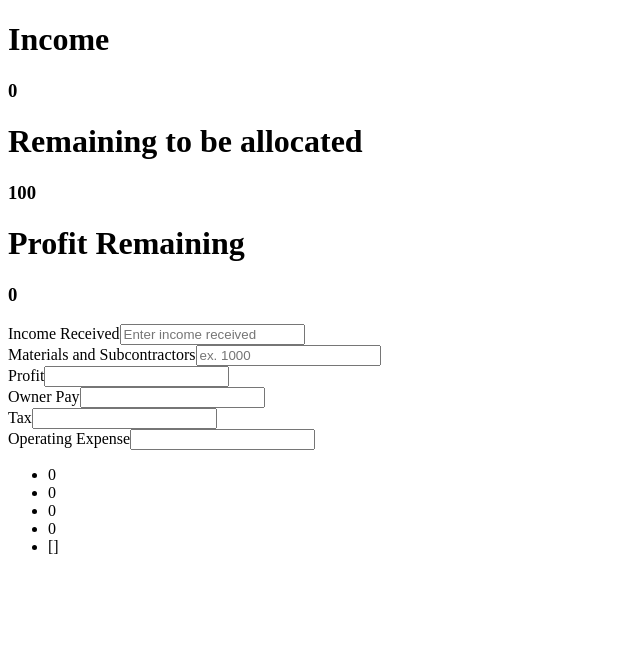
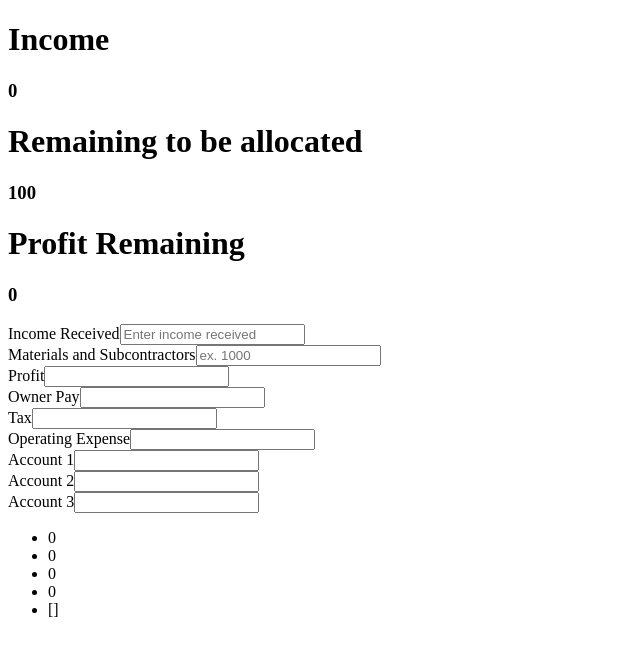
Before and after one commit to lionhat-collective/special-palm-tree, a React (Vite) app: page / in a window 1280 px wide. Shown: the top 656 px of the page, without its empty margins (0-640 px from the left). Built offline with nearby package versions, Linux system fonts and the light colour scheme.

Commit message:
feat: added accounts

```diff
--- a/index.html
+++ b/index.html
@@ -25,6 +25,11 @@
       <div id="owner-pay"></div>
       <div id="tax"></div>
       <div id="operating-expense"></div>
+      <div>
+        <div id="account-1"></div>
+        <div id="account-2"></div>
+        <div id="account-3"></div>
+      </div>
       <div>
         <ul>
           <li id='intoProfit'></li>
@@ -59,6 +64,17 @@
           operatingExpensePercentage: ['operating-expense', {
             label: 'Operating Expense'
           }],
+          accounts: [
+            ['account-1', {
+              label: 'Account 1'
+            }],
+            ['account-2', {
+              label: 'Account 2'
+            }],
+            ['account-3', {
+              label: 'Account 3'
+            }]
+          ],
           observers: [
             ['real-revenue', {
               name: 'realRevenue'
--- a/src/App.tsx
+++ b/src/App.tsx
@@ -1,5 +1,6 @@
-import React, { ReactNode } from 'react'
+import React, { ReactNode, useEffect } from 'react'
 import ReactDOM from 'react-dom'
+import { useProfitCalculator } from './profit-calculator'
 import { ProfitCalculatorField, ProfitCalculatorFieldProps, ValueObserver, ValueObserverProps } from './profit-calculator/components'
 
 type AppConfig<T extends Record<string, unknown> = Record<string, unknown>> = [string, T]
@@ -12,6 +13,7 @@ export type AppProps = {
   ownerPayPercentage?: AppConfig<ConfigFieldProps>
   taxPercentage?: AppConfig<ConfigFieldProps>
   operatingExpensePercentage?: AppConfig<ConfigFieldProps>
+  accounts?: AppConfig<ConfigFieldProps>[]
   observers?: AppConfig<ValueObserverProps>[]
 }
 
@@ -49,6 +51,29 @@ function App(props: AppProps) {
   const OwnerPayPercentageField = () => RenderConfig(FieldPortal('owner-pay-percentage'), props.ownerPayPercentage)
   const TaxPercentageField = () => RenderConfig(FieldPortal('tax-percentage'), props.taxPercentage)
   const OperatingExpensePercentageField = () => RenderConfig(FieldPortal('operating-expense-percentage'), props.operatingExpensePercentage)
+  const Accounts = () => {
+    const [{ accounts }, { setAccounts }] = useProfitCalculator()
+    useEffect(() => {
+      if (props.accounts && accounts.length === 0) {
+        setAccounts(props.accounts.map(account => account[0]))
+      }
+    }, [setAccounts, accounts, props])
+    return (
+      <>
+        {
+          props.accounts?.map((account, index) => {
+            return PortalComponent(
+              <ProfitCalculatorField
+                name={`account-${index + 1}`}
+                key={`account-${index + 1}`}
+                {...account[1]}
+              />,
+              account[0])
+          }) ?? null
+        }
+      </>
+    )
+  }
 
   return (
     <>
@@ -58,6 +83,7 @@ function App(props: AppProps) {
       <OwnerPayPercentageField />
       <TaxPercentageField />
       <OperatingExpensePercentageField />
+      <Accounts />
       {props.observers?.map((observer) => RenderConfig(ObserverPortal(observer[0]), observer)) ?? null}
     </>
   )
--- a/src/profit-calculator/context.tsx
+++ b/src/profit-calculator/context.tsx
@@ -4,19 +4,19 @@ import { ProfitCalculatorAction, ProfitCalculatorState } from "./types";
 
 type ProfitCalculatorActions = {
     handleChange: (evt: React.ChangeEvent<HTMLInputElement>) => void;
-    addAccount: () => void;
-    removeAccount: (index: number) => void;
+    setAccounts: (accounts: string[]) => void;
 }
 type ProfitCalculator = [ProfitCalculatorState, ProfitCalculatorActions]
-type ProfitCalculatorInputAction = Exclude<ProfitCalculatorAction['type'], 'SET_ACCOUNT' | 'ADD_ACCOUNT' | 'REMOVE_ACCOUNT'>
+type ProfitCalculatorInputAction = Exclude<ProfitCalculatorAction['type'], 'SET_ACCOUNT' | 'SET_ACCOUNTS'>
 
 const ProfitCalculatorContext = createContext<ProfitCalculator | undefined>(undefined);
 
 
 export function ProfitCalculatorProvider({ children, initialState }: PropsWithChildren<{ initialState: ProfitCalculatorState }>) {
     const [state, dispatch] = useReducer(profitReducer, initialState)
-    const addAccount = () => dispatch({ type: "ADD_ACCOUNT", payload: [`account-${state.accounts.length}`, 0] })
-    const removeAccount = (index: number) => dispatch({ type: "REMOVE_ACCOUNT", payload: `account-${index}` })
+    const setAccounts = useCallback((accounts: string[]) => {
+        dispatch({ type: 'SET_ACCOUNTS', payload: accounts.map(account => [account, undefined]) })
+    }, [])
     const handleChange = useCallback((evt: React.ChangeEvent<HTMLInputElement>) => {
         const { name, value } = evt.target;
         const parsedValue = value !== '' ? parseFloat(value) : undefined
@@ -39,9 +39,8 @@ export function ProfitCalculatorProvider({ children, initialState }: PropsWithCh
 
     const value = useMemo((): ProfitCalculator => [state, {
         handleChange,
-        addAccount,
-        removeAccount
-    }], [state, handleChange, addAccount, removeAccount])
+        setAccounts,
+    }], [state, handleChange, setAccounts])
 
     return (
         <ProfitCalculatorContext.Provider value={value}>
--- a/src/profit-calculator/reducer.tsx
+++ b/src/profit-calculator/reducer.tsx
@@ -33,8 +33,8 @@ function calculatePercentageRemaining(state: ProfitCalculatorState): ProfitCalcu
 }
 
 function calculateProfitRemaining(state: ProfitCalculatorState): ProfitCalculatorState {
-    const totalProfit = state.realRevenue - state.intoProfit;
-    const profitRemaining = totalProfit * (state.profitPercentage ?? 0) / 100;
+    const profits = state.intoProfit + state.intoOwner + state.intoTax + state.intoOperatingExpense + state.intoAccounts.reduce((acc, value) => acc + (value ?? 0), 0)
+    const profitRemaining = state.realRevenue - profits;
     return {
         ...state,
         profitRemaining,
@@ -73,13 +73,9 @@ export function profitReducer(state: ProfitCalculatorState, action: ProfitCalcul
             ...state,
             operatingExpensePercentage: action.payload,
         })
-        case 'ADD_ACCOUNT': return {
+        case 'SET_ACCOUNTS': return {
             ...state,
-            accounts: [...state.accounts, action.payload],
-        }
-        case 'REMOVE_ACCOUNT': return {
-            ...state,
-            accounts: state.accounts.filter(([id]: Account) => id !== action.payload),
+            accounts: action.payload,
         }
         case 'SET_ACCOUNT': return calculatePercentageRemaining({
             ...state,
--- a/src/profit-calculator/types.tsx
+++ b/src/profit-calculator/types.tsx
@@ -26,8 +26,7 @@ export type ProfitCalculatorAction =
     | { type: 'SET_OWNER_PAY_PERCENTAGE', payload?: number }
     | { type: 'SET_TAX_PERCENTAGE', payload?: number }
     | { type: 'SET_OPERATING_EXPENSE_PERCENTAGE', payload?: number }
-    | { type: 'ADD_ACCOUNT', payload: Account }
-    | { type: 'REMOVE_ACCOUNT', payload: string }
     | { type: 'SET_ACCOUNT', payload: Account }
+    | { type: 'SET_ACCOUNTS', payload: Account[] }
     | { type: 'DERIVE_REMAINING_PROFIT' }
     | { type: 'RESET' }
```
Also changed, not shown: 1 other file (tests, documents, lock files or other folders).
